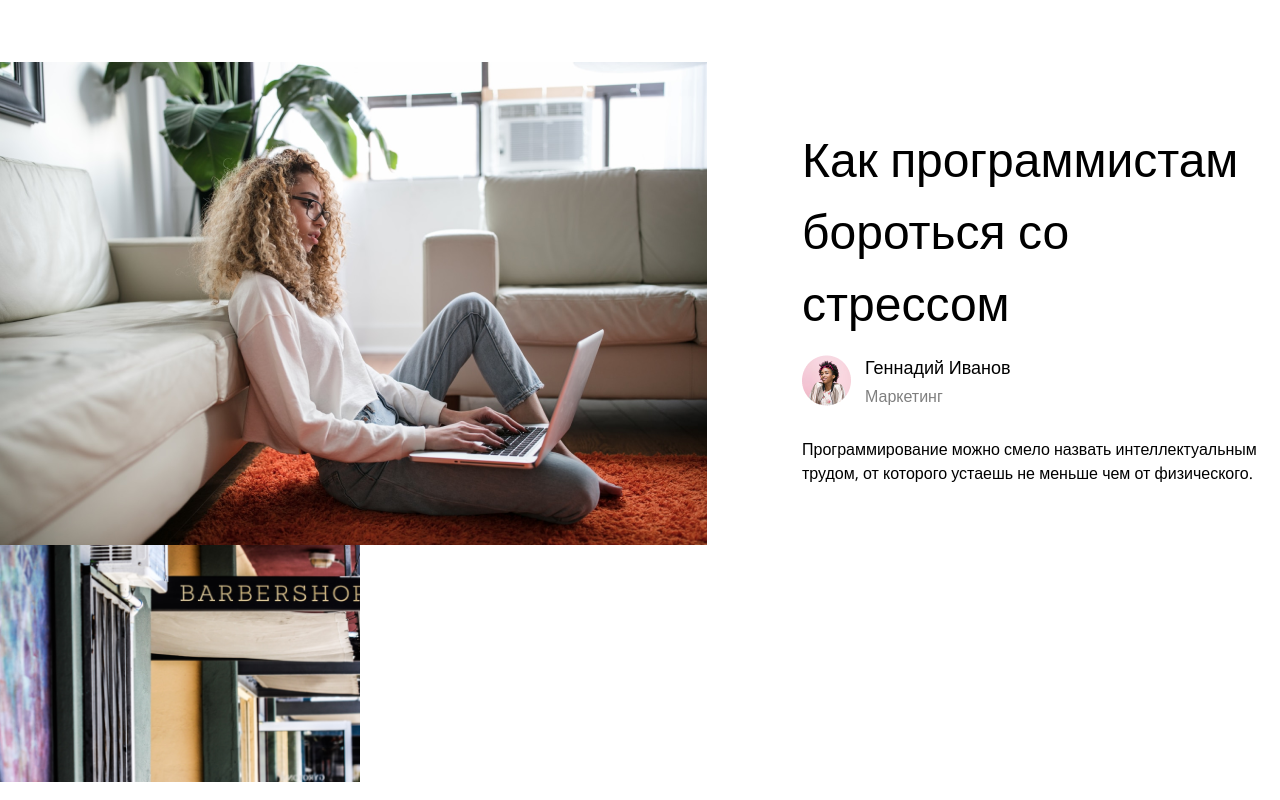
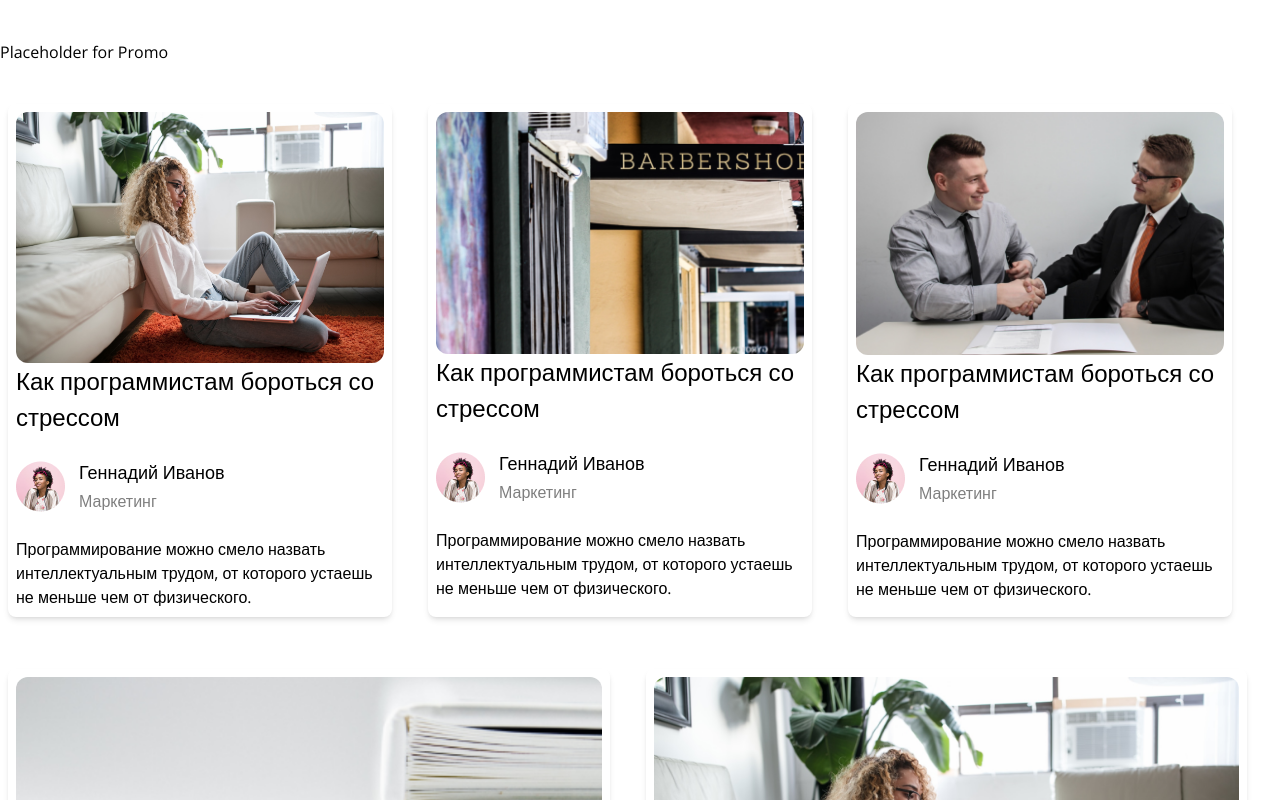
Before and after one commit to Softocean/softocean_landing, a Next.js app: page /blog in a window 1280 px wide. Shown: the top 800 px of the page. Built offline with nearby package versions, Linux system fonts and the light colour scheme.

Commit message:
responsive articles layout

```diff
--- a/src/app/blog/page.tsx
+++ b/src/app/blog/page.tsx
@@ -1,19 +1,22 @@
-import BlogAverage from "@/components/blogAverage/blogAverage";
-import BlogBig from "@/components/blogBig/blogBig";
-import BlogSmall from "@/components/blogSmall/blogSmall";
-import CardArticle from "@/components/cardArticle/CardArticle";
-import { mokData, ImokData } from "@/utils/mokFile";
+import BlogAverage from '@/components/blogAverage/blogAverage';
+import BlogBig from '@/components/blogBig/blogBig';
+import BlogSmall from '@/components/blogSmall/blogSmall';
+import CardArticle from '@/components/cardArticle/CardArticle';
+import { mokData, ImokData } from '@/utils/mokFile';
 
 const Blog = () => {
-    return (
-        <div className=" max-w-[1338px] mx-auto mt-[62px]">
-            <CardArticle mokData={mokData} />
-            {/* <BlogBig />
-            <BlogSmall />
-            <BlogAverage />
-            <BlogSmall /> */}
-        </div>
-    )
-}
+  //   console.log(mokData);
+
+  return (
+    <>
+      <h2 className="my-10">Placeholder for Promo</h2>
+      <div className="flex flex-wrap  max-w-[1900px] mx-auto gap-5">
+        {mokData.map((item, index) => (
+          <CardArticle key={item.title} mokData={item} index={index} />
+        ))}
+      </div>
+    </>
+  );
+};
 
 export default Blog;
--- a/src/components/cardArticle/CardArticle.tsx
+++ b/src/components/cardArticle/CardArticle.tsx
@@ -1,48 +1,31 @@
 import Image from 'next/image';
-import { ImokData } from "@/utils/mokFile";
+import { ImokData } from '@/utils/mokFile';
 import AvatarMini from '../avatar-mini/avatarMini';
 
-const CardArticle = ({ mokData }: { mokData: ImokData[] }) => {
+const CardArticle = ({ mokData, index }: { mokData: ImokData; index: number }) => {
+  const isFirstThree = index % 5 < 3;
+
   return (
     <>
-            {mokData.map((item, index) => (
-                <div key={index}>
-                    {index === 0 ? (
-                        <div className='grid grid-cols-1'>
-                            <div className='flex gap-[50px]'>
-                                <Image
-                                    src={item.imgArticle}
-                                    alt="логотип"
+      <div
+        className={` p-2 mb-8  rounded-lg mx-2 shadow-md w-[100%]  ${
+          isFirstThree ? 'lg:w-[30%]' : 'lg:w-[47%]'
+        }`}>
+        <Image src={mokData.imgArticle} alt="логотип" className="rounded-xl w-full" />
+        <div className="flex flex-col gap-6 ">
+          <h2 className="text-[24px] ">{mokData.title}</h2>
+          <div className="">
+            <AvatarMini
+              img={mokData.user.imgAvatar}
+              name={mokData.user.userName}
+              rank={mokData.user.rank}
             />
-                                <div className='ml-[45px] w-[550px] my-auto'>
-                                    <h2 className='text-[48px]'>{item.title}</h2>
-                                    <div className='mt-[15px]'>
-                                        <AvatarMini img={item.user.imgAvatar} name={item.user.userName} rank={item.user.rank} />
           </div>
-                                    <p className='mt-[29px] max-w-[500px]'>{item.subtitle}</p>
+          <p className="">{mokData.subtitle}</p>
         </div>
       </div>
-                        </div>
-                    ) : (
-                        <div className='grid grid-rows-1 grid-cols-3 gap-[100px]'>
-                            <div className='flex flex-col gap-[25px] max-w-[380px]'>
-                                <Image
-                                    src={item.imgArticle}
-                                    alt="логотип"
-                                />
-                                <div className='mt-[25px] max-w-[380px]'>
-                                    <h2 className='text-[28px]'>{item.title}</h2>
-                                    <div className='mt-[15px]'>
-                                        <AvatarMini img={item.user.imgAvatar} name={item.user.userName} rank={item.user.rank} />
-                                    </div>
-                                    <p className='mt-[24px] max-w-[380px]'>{item.subtitle}</p>
-                                </div>
-                            </div>
-                        </div>
-                    )
+    </>
 
-                    }
-                </div>
     // <div className='grid grid-cols-3' key={index}>
     //     {index === 0 ? (
     //         <div className='flex gap-[50px]'>
@@ -74,10 +57,7 @@ const CardArticle = ({ mokData }: { mokData: ImokData[] }) => {
     //         </div>
     //     )}
     // </div>
-            ))
-            }
-        </>
-    )
-}
+  );
+};
 
 export default CardArticle;
```
Lines whose indentation alone changed are shown as unchanged.
